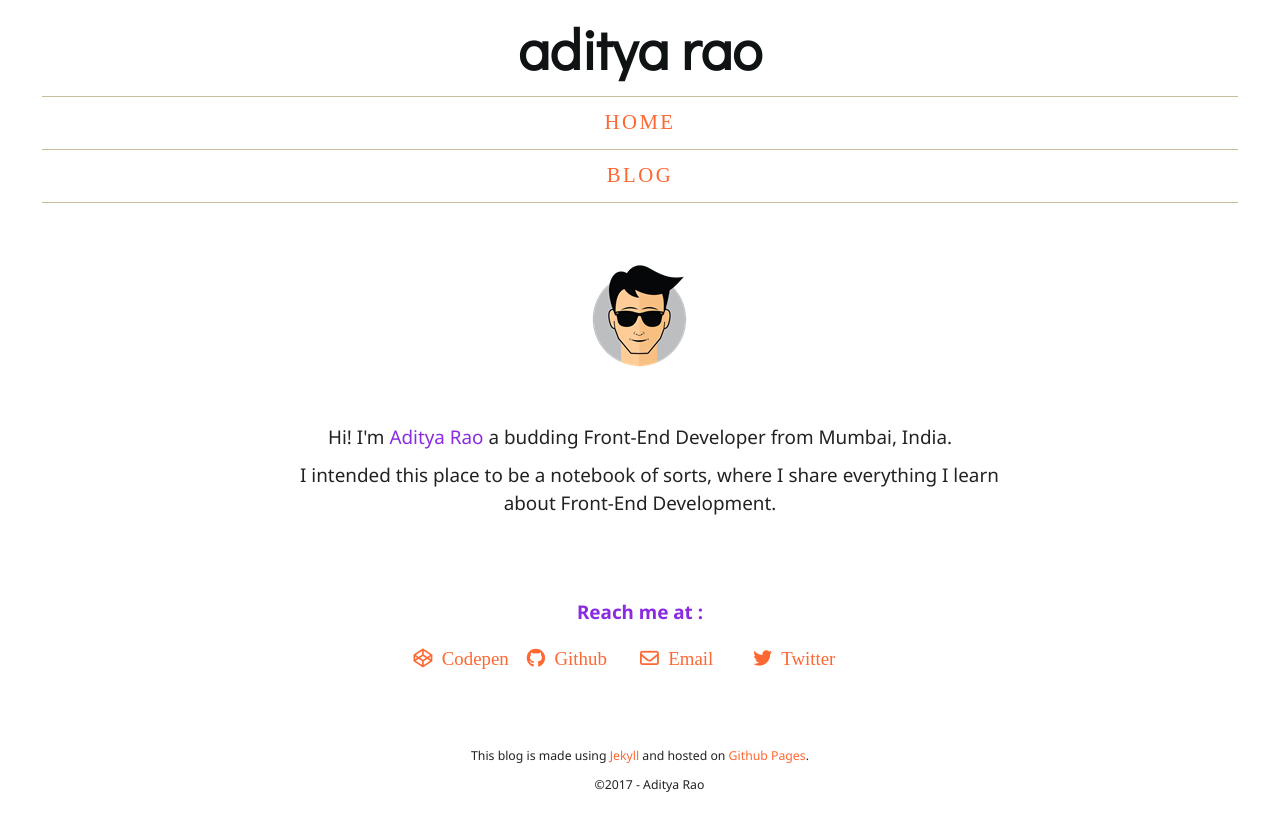
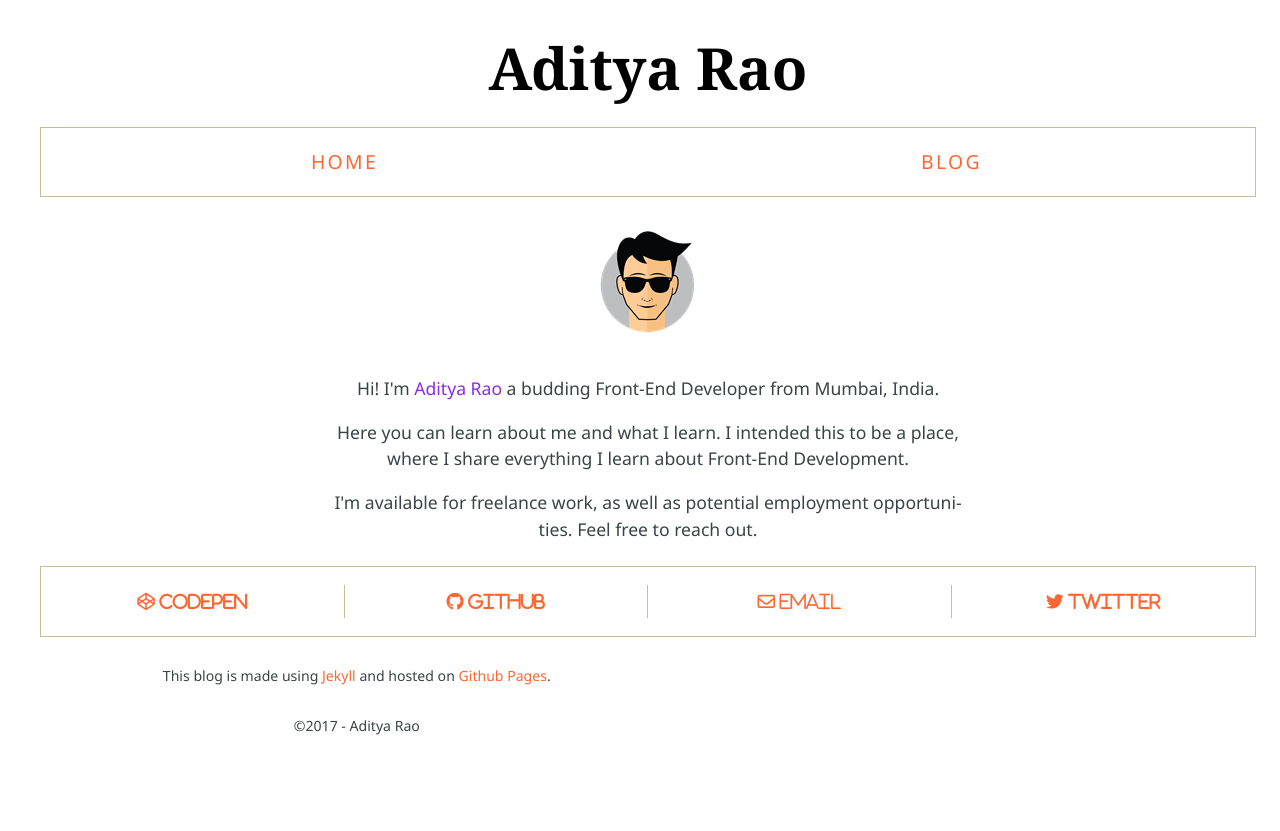
Before and after one commit to ad1tyara0/raoaditya.github.io, a Jekyll site: the page index.html, which Jekyll copies as it is, in a window 1280 px wide. Shown: the top 831 px of the page. Built offline with Jekyll 4.4.1, drawn with Linux system fonts in a browser that asks for light colours; nearby versions of some CDN libraries; some web fonts are replaced.

```diff
--- a/index.html
+++ b/index.html
@@ -1,5 +1,6 @@
-<!doctype html>
+<!DOCTYPE html>
 <html lang="en">
+
 <head>
   <meta charset="utf-8">
   <meta http-equiv="x-ua-compatible" content="ie=edge">
@@ -10,54 +11,62 @@
   <link rel="icon" href="favicon-32x32.png">
   <!-- Google Fonts -->
   <link href="https://fonts.googleapis.com/css?family=Noto+Sans:400,400i,700,700i" rel="stylesheet">
-        <link href="https://fonts.googleapis.com/css?family=Didact+Gothic" rel="stylesheet">
+  <link href="https://fonts.googleapis.com/css?family=Droid+Serif" rel="stylesheet">
   <!-- FontAwsome -->
   <script src="https://use.fontawesome.com/55c376258a.js"></script>
   <!-- CSS Stylesheet -->
   <link rel="stylesheet" href="assets/styles/main.min.css">
+</head>
 
-    </head>
 <body>
   <!--[if lt IE 8]>
             <p class="browserupgrade">You are using an <strong>outdated</strong> browser. Please <a href="http://browsehappy.com/">upgrade your browser</a> to improve your experience.</p>
         <![endif]-->
-        <!-- Add your site or application content here -->
+  <!-- Site or Application Content -->
   <header>
+    <div class="wrap">
       <h1>
-                <a href="./">aditya rao</a>
+        <a href="./">Aditya Rao</a>
       </h1>
       <nav>
-                <ul>
-                    <li><a href="./index.html">Home</a></li>
-                    <li><a href="./blog.html">Blog</a></li>
-                </ul>
+        <a href="./index.html">Home</a><!--
+     --><a href="./blog.html">Blog</a>
       </nav>
+    </div>
   </header>
   <main>
-            <section>
+    <div class="wrap">
+      <section class="about">
         <div class="avatar">
           <div><img src="assets/images/avatar.png" alt="My Photo"></div>
         </div>
         <div class="bio">
           <p>Hi! I'm <span class="highlight">Aditya Rao</span> a budding Front-End Developer from Mumbai, India.</p>
-                    <p>I intended this place to be a notebook of sorts, where I share everything I learn about Front-End Development.</p>
+          <p>Here you can learn about me and what I learn. I intended this to be a place, where I share everything I learn about Front-End Development.
+          </p>
+          <p>I'm available for freelance work, as well as potential employment opportunities. Feel free to reach out.</p>
         </div>
       </section>
+      <section>
+        <div class="social">
+          <a href="https://codepen.io/adi_r/"><span class="fa fa-codepen"> CodePen</span></a><!--
+       --><a href="https://github.com/ad1tyara0"><span class="fa fa-github"> Github</span></a><!--
+       --><a href="mailto:dev.adityrao@gmail.com"><span class="fa fa-envelope-o"> Email</span></a><!--
+       --><a href="https://twitter.com/ad1tyarao"><span class="fa fa-twitter"> Twitter</span></a>
+        </div>
+      </section>
+    </div>
   </main>
   <footer>
-           <p class="align"><span class="highlight">Reach me at :</span></p>
-           <div class="social">
-                <a href="https://codepen.io/adi_r/"><i class="fa fa-codepen"></i>&nbsp; Codepen</a><!--
-             --><a href="https://github.com/ad1tyara0"><i class="fa fa-github"></i>&nbsp; Github</a><!--
-             --><a href="mailto:dev.adityrao@gmail.com"><i class="fa fa-envelope-o"></i>&nbsp; Email</a><!--
-             --><a href="https://twitter.com/ad1tyarao"><i class="fa fa-twitter"></i>&nbsp; Twitter</a>
-            </div>
+    <div class="wrap">
       <p>
         <small>
           This blog is made using <a href="https://jekyllrb.com/">Jekyll</a> and hosted on <a href="https://pages.github.com/">Github Pages</a>.
         </small>
       </p>
       <p><small>&copy;2017 - Aditya Rao</small></p>
+    </div>
   </footer>
 </body>
+
 </html>
```
Also changed, not shown: assets/styles/main.css (+125 -130 lines), assets/styles/main.min.css, 1 other file. Lines whose indentation alone changed are shown as unchanged.
